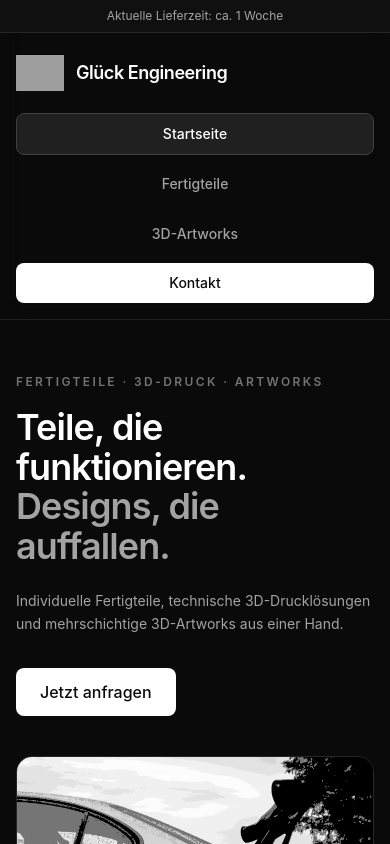
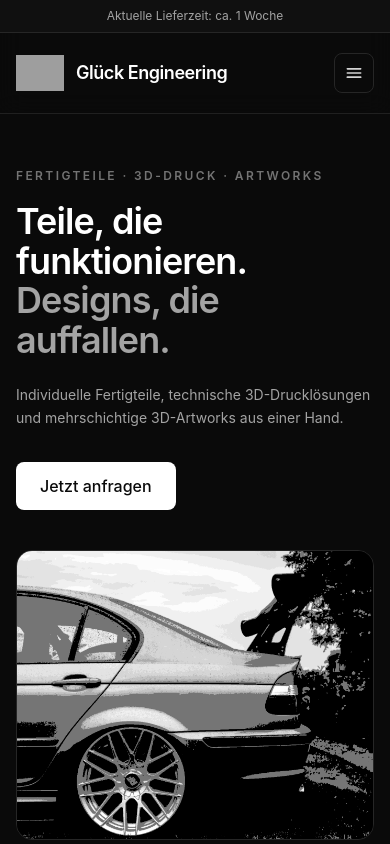
Before and after one commit to WernerG98/glueck-engineering-website, a React (Vite) app: page / in a window 390 px wide. Shown: the top 844 px of the page. Built offline with nearby package versions, Linux system fonts and the light colour scheme; grey boxes are pictures that could not be loaded.

Commit message:
Replace stacked mobile nav with a hamburger menu
Four full-width nav items stacked vertically made the sticky header
cover most of the screen on phones. Now mobile shows just logo +
menu button, with links in a collapsible dropdown that auto-closes
on navigation.

```diff
--- a/src/components/Header.jsx
+++ b/src/components/Header.jsx
@@ -1,4 +1,5 @@
-import { Link, NavLink } from "react-router-dom";
+import { useEffect, useState } from "react";
+import { Link, NavLink, useLocation } from "react-router-dom";
 import StatusBanner from "./StatusBanner";
 
 function navClassName({ isActive }) {
@@ -11,11 +12,23 @@ function navClassName({ isActive }) {
 }
 
 export default function Header({ onOpenContactModal }) {
+  const [menuOpen, setMenuOpen] = useState(false);
+  const location = useLocation();
+
+  useEffect(() => {
+    setMenuOpen(false);
+  }, [location.pathname]);
+
+  const handleContactClick = () => {
+    setMenuOpen(false);
+    onOpenContactModal("Allgemeine Anfrage", "general");
+  };
+
   return (
     <header className="sticky top-0 z-40 bg-neutral-950/80 backdrop-blur-md">
       <StatusBanner />
-      <div className="mx-auto flex max-w-7xl flex-col gap-4 border-b border-neutral-800/80 px-4 py-4 sm:px-6 md:flex-row md:items-center md:justify-between md:py-5">
-        <Link to="/" className="flex items-center gap-3 sm:gap-4">
+      <div className="mx-auto flex max-w-7xl items-center justify-between gap-4 border-b border-neutral-800/80 px-4 py-4 sm:px-6 md:py-5">
+        <Link to="/" className="flex items-center gap-3 sm:gap-4" onClick={() => setMenuOpen(false)}>
           <img
             src="/logo.png"
             alt="Glück Engineering Logo"
@@ -26,7 +39,7 @@ export default function Header({ onOpenContactModal }) {
           </span>
         </Link>
 
-        <div className="flex flex-col gap-2 md:flex-row md:items-center">
+        <div className="hidden items-center gap-2 md:flex">
           <NavLink to="/" className={navClassName} end>
             Startseite
           </NavLink>
@@ -40,13 +53,56 @@ export default function Header({ onOpenContactModal }) {
           </NavLink>
 
           <button
-            onClick={() => onOpenContactModal("Allgemeine Anfrage", "general")}
-            className="w-full rounded-lg bg-white px-5 py-2.5 text-center text-sm font-medium text-neutral-950 transition hover:bg-neutral-200 md:ml-2 md:w-auto"
+            onClick={handleContactClick}
+            className="ml-2 rounded-lg bg-white px-5 py-2.5 text-center text-sm font-medium text-neutral-950 transition hover:bg-neutral-200"
           >
             Kontakt
           </button>
         </div>
+
+        <button
+          type="button"
+          onClick={() => setMenuOpen((open) => !open)}
+          aria-label={menuOpen ? "Menü schließen" : "Menü öffnen"}
+          aria-expanded={menuOpen}
+          className="flex h-10 w-10 items-center justify-center rounded-lg border border-neutral-800 text-neutral-300 transition hover:bg-neutral-900 md:hidden"
+        >
+          {menuOpen ? (
+            <svg viewBox="0 0 24 24" className="h-5 w-5" fill="none" stroke="currentColor" strokeWidth="2">
+              <path strokeLinecap="round" d="M6 6l12 12M18 6L6 18" />
+            </svg>
+          ) : (
+            <svg viewBox="0 0 24 24" className="h-5 w-5" fill="none" stroke="currentColor" strokeWidth="2">
+              <path strokeLinecap="round" d="M4 7h16M4 12h16M4 17h16" />
+            </svg>
+          )}
+        </button>
       </div>
+
+      {menuOpen && (
+        <div className="border-b border-neutral-800/80 px-4 pb-4 md:hidden">
+          <div className="flex flex-col gap-2 pt-1">
+            <NavLink to="/" className={navClassName} end onClick={() => setMenuOpen(false)}>
+              Startseite
+            </NavLink>
+
+            <NavLink to="/fertigteile" className={navClassName} onClick={() => setMenuOpen(false)}>
+              Fertigteile
+            </NavLink>
+
+            <NavLink to="/artworks" className={navClassName} onClick={() => setMenuOpen(false)}>
+              3D-Artworks
+            </NavLink>
+
+            <button
+              onClick={handleContactClick}
+              className="w-full rounded-lg bg-white px-5 py-2.5 text-center text-sm font-medium text-neutral-950 transition hover:bg-neutral-200"
+            >
+              Kontakt
+            </button>
+          </div>
+        </div>
+      )}
     </header>
   );
 }
```
